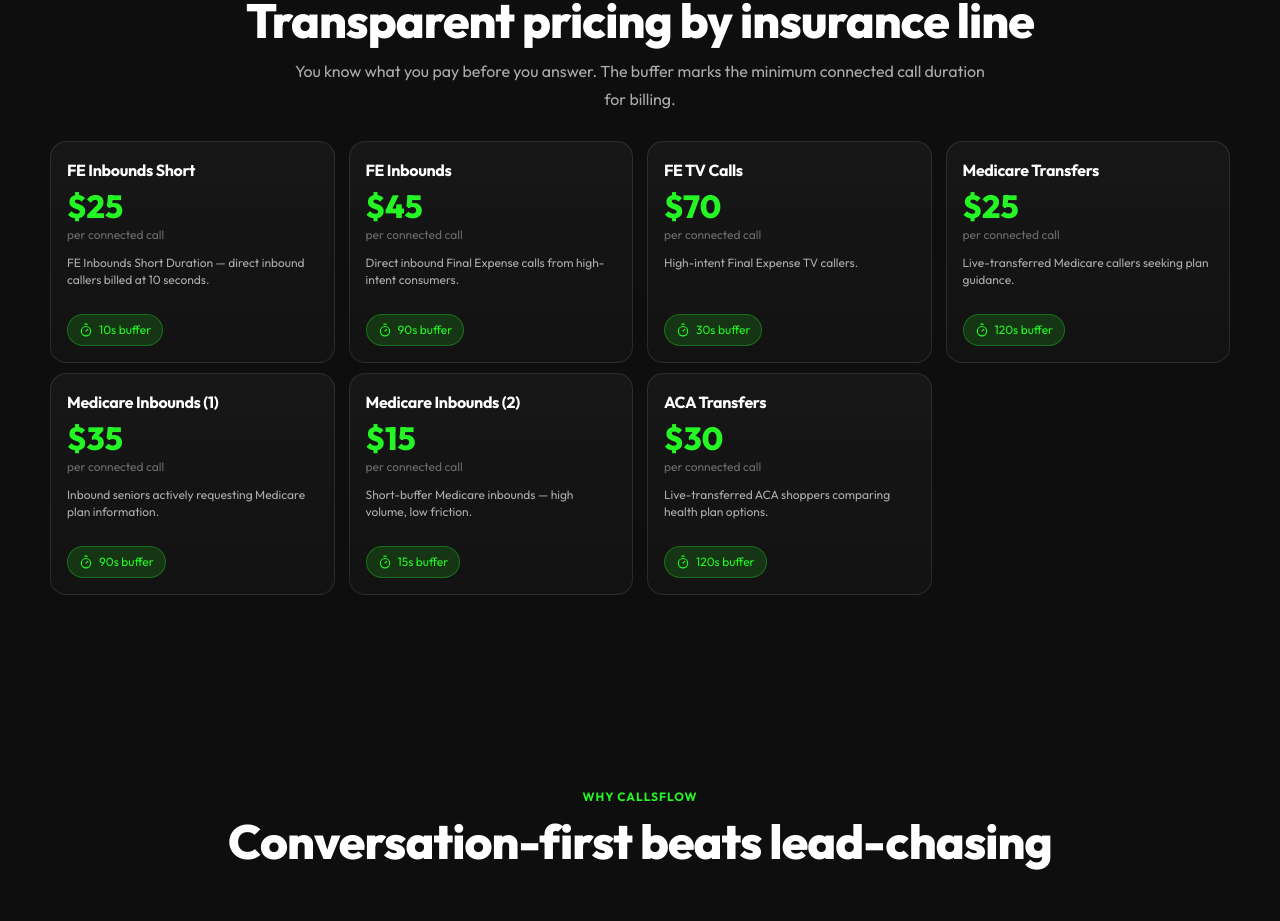
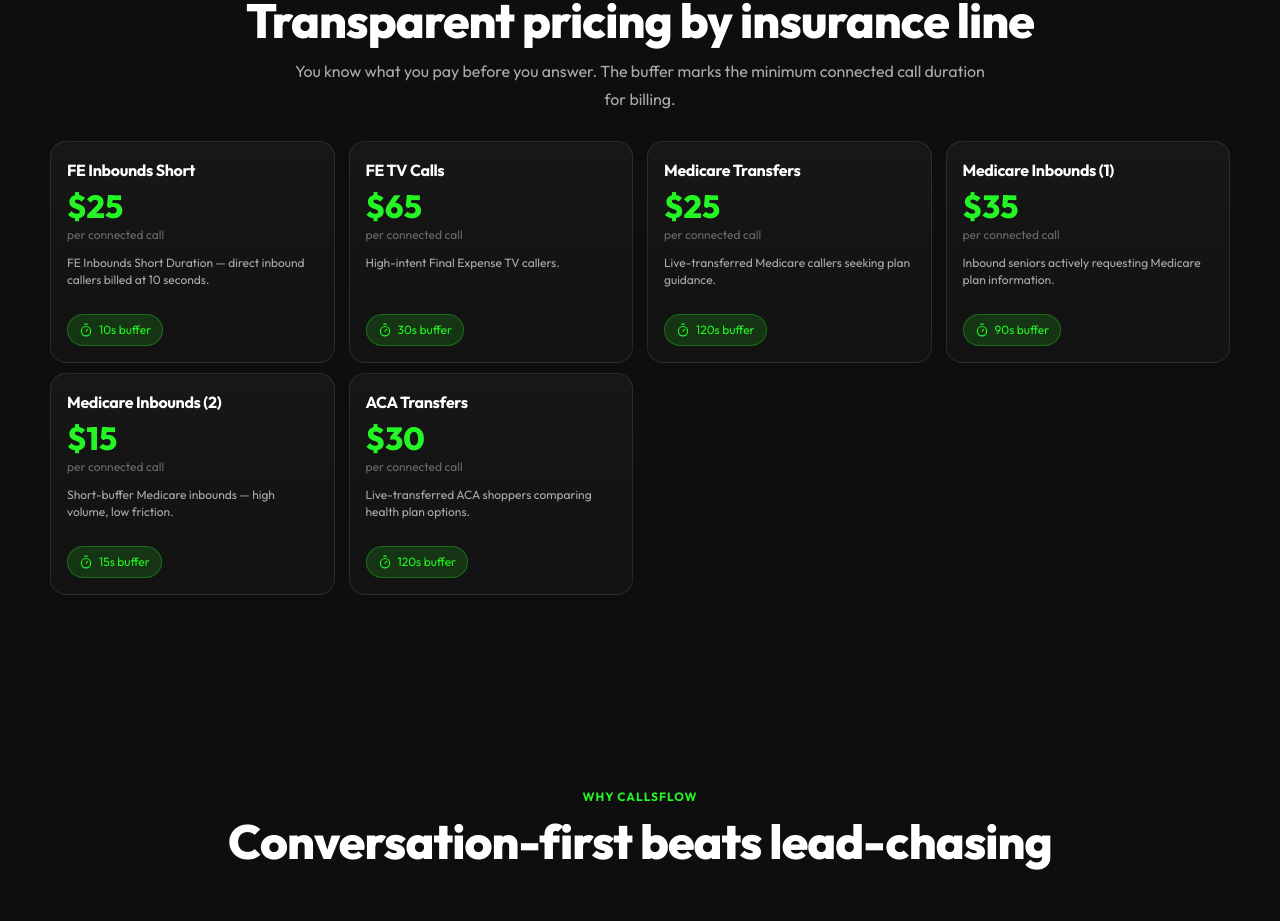
Before and after one commit to musabbinaslam/amplify-project-, a React (Vite) app in the folder frontend/: page / in a window 1280 px wide. Shown: the part 1656-2577 px from the top of the page. Built offline with nearby package versions, Linux system fonts and the light colour scheme; no server answers.

Commit message:
refactor: deprecate FE Inbounds campaign and update FE TV Calls pricing to $65

```diff
--- a/frontend/src/pages/CallLogsPage.jsx
+++ b/frontend/src/pages/CallLogsPage.jsx
@@ -16,7 +16,6 @@
 /** Short table labels — matches Take Calls campaign titles (not pricing subtitles). */
 const CAMPAIGN_SHORT_LABELS = {
   fe_inbounds_short: 'FE Inbounds Short',
-  fe_inbounds: 'FE Inbounds',
   fe_tv_calls: 'FE TV Calls',
   medicare_transfers: 'Medicare Transfers',
   medicare_inbound_1: 'Medicare Inbounds (1)',
@@ -27,7 +26,6 @@
 /** Longer descriptive labels shown on hover. */
 const CAMPAIGN_FULL_LABELS = {
   fe_inbounds_short: 'FE Inbounds Short Duration',
-  fe_inbounds: 'Direct inbound Final Expense calls',
   fe_tv_calls: 'High-intent Final Expense TV calls',
   medicare_transfers: 'Live transfer Medicare calls',
   medicare_inbound_1: 'High-intent Medicare inbound calls',
--- a/frontend/src/pages/DashboardPage.jsx
+++ b/frontend/src/pages/DashboardPage.jsx
@@ -19,7 +19,6 @@
 
 const CAMPAIGN_DESCRIPTIONS = {
   fe_inbounds_short: 'FE Inbounds Short Duration',
-  fe_inbounds: 'Direct inbound Final Expense calls',
   fe_tv_calls: 'High-intent Final Expense TV calls',
   medicare_transfers: 'Live transfer Medicare calls',
   medicare_inbound_1: 'High-intent Medicare inbound calls',
--- a/frontend/src/pages/LandingPage.jsx
+++ b/frontend/src/pages/LandingPage.jsx
@@ -47,8 +47,7 @@
 
 const VERTICAL_PRICING = [
   { name: 'FE Inbounds Short',     price: '$25', buffer: '10s',  detail: 'FE Inbounds Short Duration — direct inbound callers billed at 10 seconds.' },
-  { name: 'FE Inbounds',          price: '$45', buffer: '90s',  detail: 'Direct inbound Final Expense calls from high-intent consumers.' },
-  { name: 'FE TV Calls',          price: '$70', buffer: '30s',  detail: 'High-intent Final Expense TV callers.' },
+  { name: 'FE TV Calls',          price: '$65', buffer: '30s',  detail: 'High-intent Final Expense TV callers.' },
   { name: 'Medicare Transfers',   price: '$25', buffer: '120s', detail: 'Live-transferred Medicare callers seeking plan guidance.' },
   { name: 'Medicare Inbounds (1)',price: '$35', buffer: '90s',  detail: 'Inbound seniors actively requesting Medicare plan information.' },
   { name: 'Medicare Inbounds (2)',price: '$15', buffer: '15s',  detail: 'Short-buffer Medicare inbounds — high volume, low friction.' },
--- a/frontend/src/pages/TakeCallsPage.jsx
+++ b/frontend/src/pages/TakeCallsPage.jsx
@@ -302,8 +302,7 @@
   const [selectedCampaign, setSelectedCampaign] = useState(selected);
   const campaigns = [
     { id: 'fe_inbounds_short', title: 'FE Inbounds Short', subtitle: 'FE Inbounds Short Duration', price: '$25', buffer: '10s buffer', icon: Umbrella },
-    { id: 'fe_inbounds', title: 'FE Inbounds', subtitle: 'Direct inbound Final Expense calls', price: '$45', buffer: '90s buffer', icon: PhoneIncoming },
-    { id: 'fe_tv_calls', title: 'FE TV Calls', subtitle: 'High-intent Final Expense TV calls', price: '$70', buffer: '30s buffer', icon: Tv },
+    { id: 'fe_tv_calls', title: 'FE TV Calls', subtitle: 'High-intent Final Expense TV calls', price: '$65', buffer: '30s buffer', icon: Tv },
     { id: 'medicare_transfers', title: 'Medicare Transfers', subtitle: 'Live transfer Medicare calls', price: '$25', buffer: '120s buffer', icon: HeartPulse },
     { id: 'medicare_inbound_1', title: 'Medicare Inbounds (1)', subtitle: 'High-intent Medicare inbound calls', price: '$35', buffer: '90s buffer', icon: Shield },
     { id: 'medicare_inbound_2', title: 'Medicare Inbounds (2)', subtitle: 'Standard Medicare inbound calls', price: '$15', buffer: '15s buffer', icon: ShieldCheck },
@@ -643,8 +642,7 @@
 const StepFour = ({ onBack, onGoLive, isConnecting, campaign, licensedStates, walletBalance }) => {
   const campaignPriceMap = {
     fe_inbounds_short: 25,
-    fe_inbounds: 45,
-    fe_tv_calls: 70,
+    fe_tv_calls: 65,
     medicare_transfers: 25,
     medicare_inbound_1: 35,
     medicare_inbound_2: 15,
@@ -654,8 +652,7 @@
   const hasBalance = walletBalance >= requiredBalance;
   const campaignLabels = {
     fe_inbounds_short: 'FE Inbounds Short ($25 / 10s)',
-    fe_inbounds: 'FE Inbounds ($45 / 90s)',
-    fe_tv_calls: 'FE TV Calls ($70 / 30s)',
+    fe_tv_calls: 'FE TV Calls ($65 / 30s)',
     medicare_transfers: 'Medicare Transfers ($25 / 120s)',
     medicare_inbound_1: 'Medicare Inbounds 1 ($35 / 90s)',
     medicare_inbound_2: 'Medicare Inbounds 2 ($15 / 15s)',
@@ -1003,8 +1000,7 @@
     }
     const campaignPriceMap = {
       fe_inbounds_short: 25,
-      fe_inbounds: 45,
-      fe_tv_calls: 70,
+      fe_tv_calls: 65,
       medicare_transfers: 25,
       medicare_inbound_1: 35,
       medicare_inbound_2: 15,
```
Also changed, not shown: 1 other file (tests, documents, lock files or other folders).
